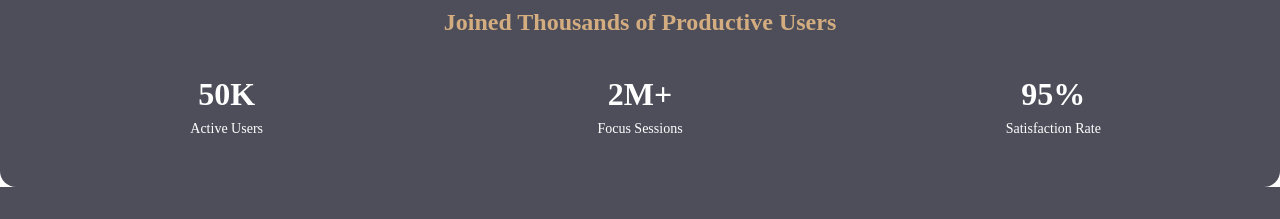
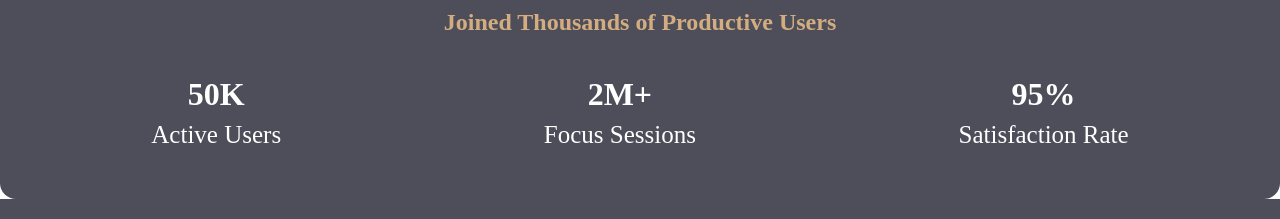
Before and after one commit to rafikuddinahamed/Programing-Hero-Assignment-1-, a plain HTML site: page index.html in a window 1280 px wide. Shown: the part 1520-1739 px from the top of the page. Drawn offline with Linux system fonts and the light colour scheme.

Commit message:
font-size change

```diff
--- a/style.css
+++ b/style.css
@@ -321,7 +321,7 @@ span#second-A {
 
 .stat-box p {
 	color: #fff;
-	font-size: 14px;
+	font-size: 25px;
 	margin-top: 8px;
 }
 
```
